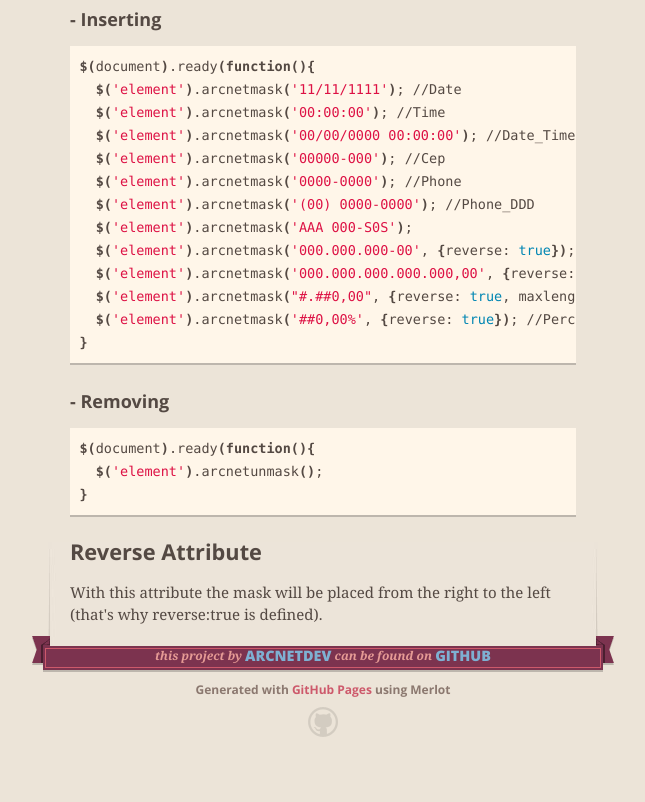
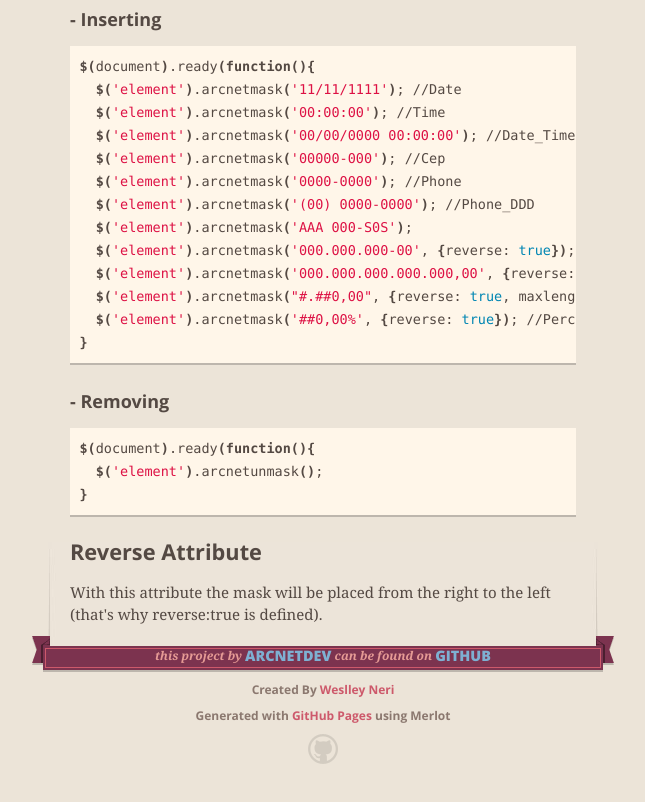
Before and after one commit to arcnetdev/Arcnet-Simple-Mask, a plain HTML site: page index.html in a window 1280 px wide. Shown: the part 4013-4815 px from the top of the page, without its empty margins (317-962 px from the left). Before the commit the page ends 4790 px from the top, so only its background shows below. Drawn offline with Linux system fonts and the light colour scheme.

Commit message:
insert the name of the creator

```diff
--- a/index.html
+++ b/index.html
@@ -356,7 +356,8 @@
           <span class="left-tail"></span>
           <span class="right-tail"></span>
         </span>
-        <p>Generated with <a href="http://pages.github.com">GitHub Pages</a> using Merlot</p>
+        <p>Created By <a href="https://github.com/weslley39" target="_blank">Weslley Neri</a></p>
+        <p>Generated with <a href="http://pages.github.com" target="_blank">GitHub Pages</a> using Merlot</p>
         <span class="octocat"></span>
       </footer>
 
```
